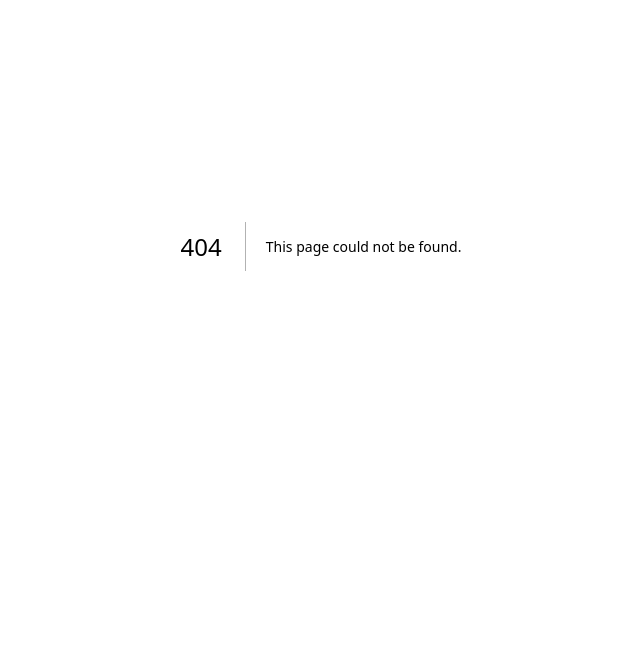
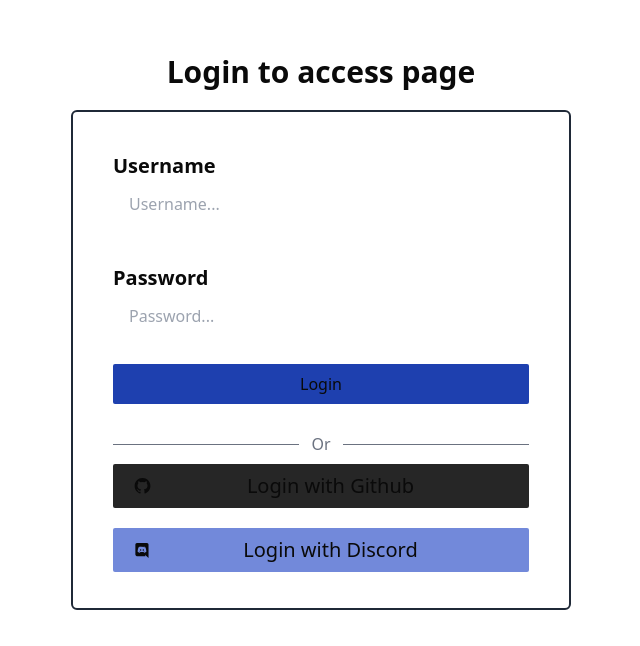
Before and after one commit to mvfflin/literasi-pintar, a Next.js app: page /auth/login in a window 1280 px wide. Before the commit this address had no page. Shown: the part 154-800 px from the top of the page, without its empty margins (319-959 px from the left). Built offline with nearby package versions, Linux system fonts and the light colour scheme; no server answers.

Commit message:
initial commit

```diff
--- a/src/pages/_app.tsx
+++ b/src/pages/_app.tsx
@@ -1,6 +1,14 @@
-import '@/styles/globals.css'
-import type { AppProps } from 'next/app'
+import "@/styles/globals.css";
+import type { AppProps } from "next/app";
+import { SessionProvider } from "next-auth/react";
 
-export default function App({ Component, pageProps }: AppProps) {
-  return <Component {...pageProps} />
+export default function App({
+  Component,
+  pageProps: { session, ...pageProps },
+}: AppProps) {
+  return (
+    <SessionProvider session={session}>
+      <Component {...pageProps} />
+    </SessionProvider>
+  );
 }
--- a/src/pages/_document.tsx
+++ b/src/pages/_document.tsx
@@ -1,13 +1,13 @@
-import { Html, Head, Main, NextScript } from 'next/document'
+import { Html, Head, Main, NextScript } from "next/document";
 
 export default function Document() {
   return (
     <Html lang="en">
       <Head />
-      <body>
+      <body className="dark:bg-gray-950 bg-white text-neutral-950 dark:text-neutral-200 px-5">
         <Main />
         <NextScript />
       </body>
     </Html>
-  )
+  );
 }
--- /dev/null
+++ b/src/pages/api/auth/[...nextauth].ts
@@ -0,0 +1,24 @@
+import NextAuth, { AuthOptions } from "next-auth";
+import GithubProvider from "next-auth/providers/github";
+import DiscordProvider from "next-auth/providers/discord";
+
+export const authOptions: AuthOptions = {
+  providers: [
+    GithubProvider({
+      clientId: process.env.GITHUB_CLIENT_ID!,
+      clientSecret: process.env.GITHUB_SECRET_KEY!,
+    }),
+    DiscordProvider({
+      clientId: process.env.DISCORD_CLIENT_ID!,
+      clientSecret: process.env.DISCORD_SECRET_KEY!,
+      accessTokenUrl:
+        "https://discord.com/api/oauth2/authorize?client_id=1171084937609359552&redirect_uri=http%3A%2F%2Flocalhost%3A3000&response_type=code&scope=identify",
+    }),
+  ],
+  secret: process.env.NEXTAUTH_SECRET,
+  session: {
+    strategy: "jwt",
+  },
+};
+
+export default NextAuth(authOptions);
--- /dev/null
+++ b/src/pages/auth/login.tsx
@@ -0,0 +1,82 @@
+import Link from "next/link";
+import { BiLogoGithub, BiLogoDiscord } from "react-icons/bi";
+import { useSession, signIn, signOut } from "next-auth/react";
+
+const LoginPage = () => {
+  const { data: session } = useSession();
+  console.log(session?.user?.name);
+  if (session) {
+    window.location.href = "/";
+  }
+
+  return (
+    <div className="mx-auto w-max">
+      <h1 className="text-3xl font-bold mt-52 text-center mb-5">
+        Login to access page
+      </h1>
+      <form>
+        <div className="container w-auto sm:w-[500px] h-[500px] border-2 rounded-md border-gray-800 p-10">
+          <div>
+            <label
+              htmlFor="username"
+              className="block text-xl font-semibold mb-1"
+            >
+              Username
+            </label>
+            <input
+              className="bg-white p-2 px-4 outline-none text-neutral-900 w-full rounded-sm"
+              placeholder="Username..."
+              id="username"
+              name="username"
+              required
+            />
+          </div>
+          <div className="mt-10">
+            <label
+              htmlFor="password"
+              className="block text-xl font-semibold mb-1"
+            >
+              Password
+            </label>
+            <input
+              className="bg-white p-2 px-4 outline-none text-neutral-900 w-full rounded-sm"
+              placeholder="Password..."
+              id="password"
+              name="password"
+              type="password"
+              required
+            />
+          </div>
+          <button className="btn-primary w-full mt-7">Login</button>
+          {/* Or login with (Divider) */}
+          <div className="flex items-center mt-7">
+            <hr className="flex-grow border-t border-gray-500" />
+            <span className="px-3 text-gray-500">Or</span>
+            <hr className="flex-grow border-t border-gray-500" />
+          </div>
+
+          <div className="text-center mt-2">
+            <button
+              type="button"
+              className="btn-dark w-full flex text-xl items-center"
+              onClick={() => signIn("github")}
+            >
+              <BiLogoGithub />
+              <span className="text-center w-full">Login with Github</span>
+            </button>
+
+            <button
+              className="btn-discord w-full flex text-xl items-center mt-5"
+              onClick={() => signIn("discord")}
+            >
+              <BiLogoDiscord />
+              <span className="text-center w-full">Login with Discord</span>
+            </button>
+          </div>
+        </div>
+      </form>
+    </div>
+  );
+};
+
+export default LoginPage;
--- /dev/null
+++ b/src/pages/auth/register.tsx
@@ -0,0 +1,3 @@
+const RegisterPage = () => {
+  return <div></div>;
+};
--- a/src/styles/globals.css
+++ b/src/styles/globals.css
@@ -18,10 +18,16 @@
 
 body {
   color: rgb(var(--foreground-rgb));
-  background: linear-gradient(
-      to bottom,
-      transparent,
-      rgb(var(--background-end-rgb))
-    )
-    rgb(var(--background-start-rgb));
 }
+
+.btn-primary {
+  @apply p-2 px-5 bg-blue-800 rounded-sm transition-all hover:bg-blue-700 hover:scale-105 active:ring-2 active:ring-blue-500 focus:ring-2 focus:ring-blue-500;
+}
+
+.btn-dark {
+  @apply p-2 px-5 bg-neutral-800 rounded-sm transition-all hover:bg-neutral-700 hover:scale-105 active:ring-2 active:ring-blue-500 focus:ring-2 focus:ring-blue-500;
+}
+
+.btn-discord {
+  @apply p-2 px-5 bg-[#7289da] rounded-sm transition-all hover:bg-[#8193d7] hover:scale-105 active:ring-2 active:ring-blue-500 focus:ring-2 focus:ring-blue-500;
+}
```
Also changed, not shown: package.json (+7 -5 lines), src/pages/index.tsx (+47 -109 lines), 2 other files (tests, documents, lock files or other folders).
